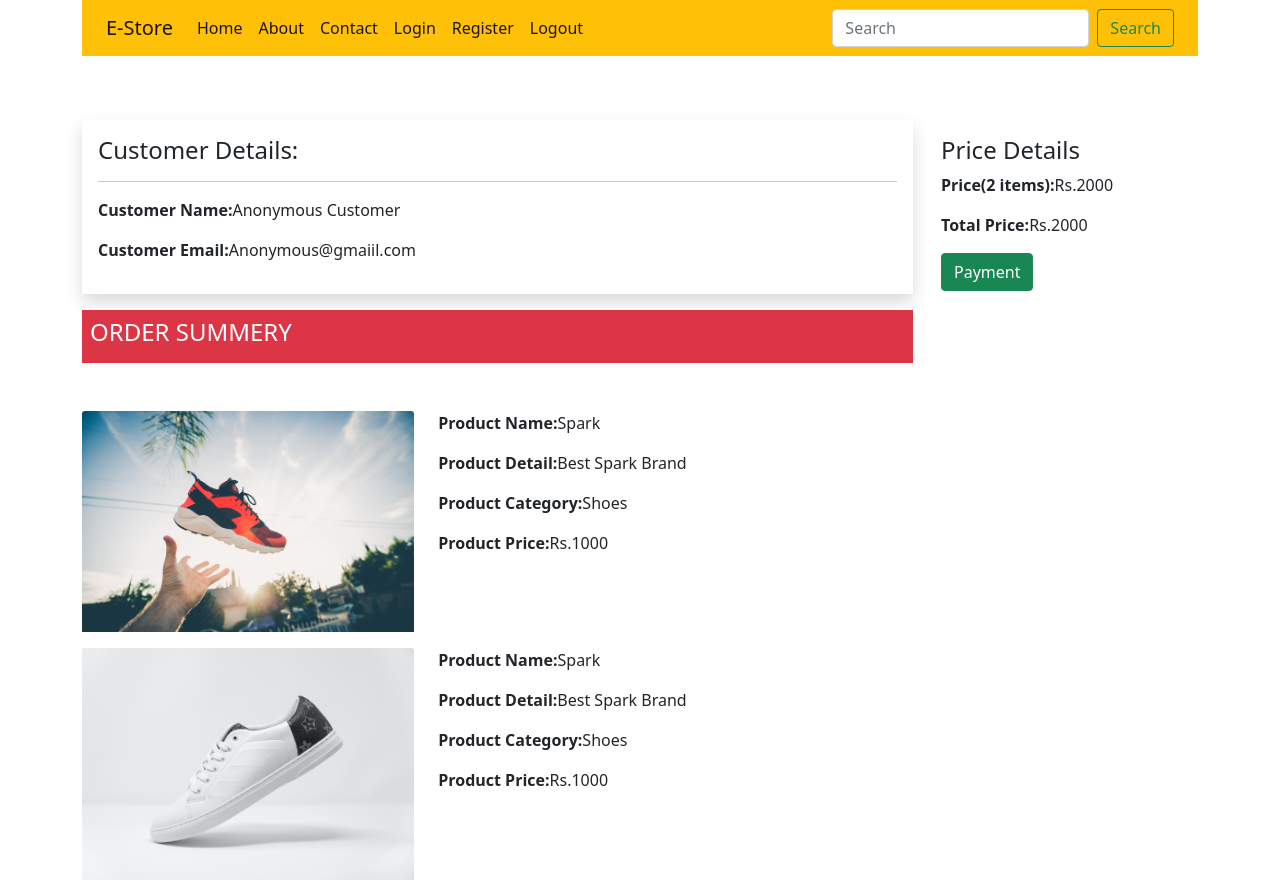
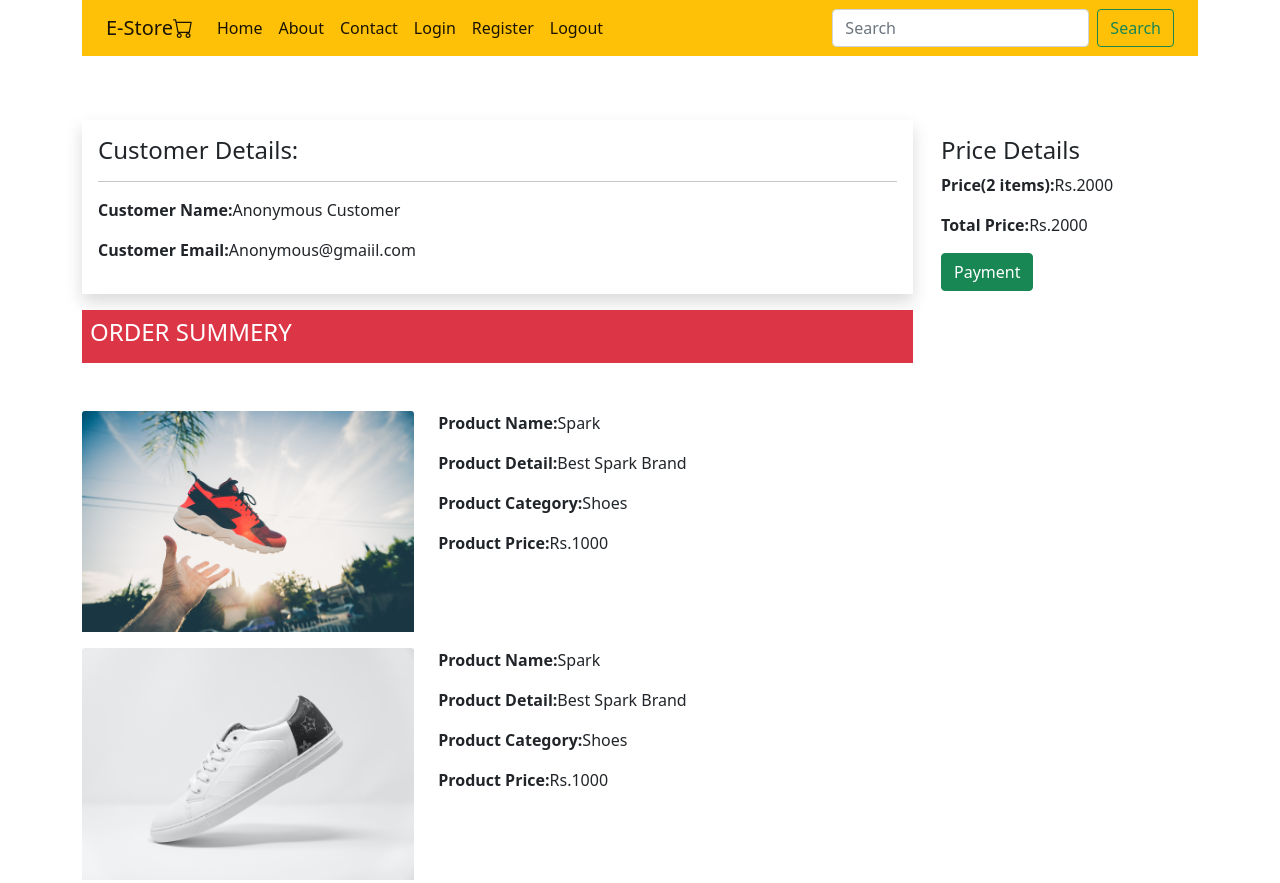
Before and after one commit to prajaktasb11/E-store, a plain HTML site: page order.html in a window 1280 px wide. Shown: the top 883 px of the page. Drawn offline with nearby package versions, Linux system fonts and the light colour scheme.

Commit message:
Add files via upload

```diff
--- a/order.html
+++ b/order.html
@@ -15,7 +15,7 @@
     <div class="col-md-12">
     <nav class="navbar navbar-expand-lg navbar-light bg-warning">
       <div class="container-fluid">
-       <a class="navbar-brand" href="#">E-Store</a>
+       <a class="navbar-brand" href="#">E-Store<i class="bi bi-cart"></i></a>
        <button class="navbar-toggler" type="button" data-bs-toggle="collapse" data-bs-target="#navbarSupportedContent" aria-controls="navbarSupportedContent" aria-expanded="false" aria-label="Toggle navigation">
        <span class="navbar-toggler-icon"></span>
        </button>
```
